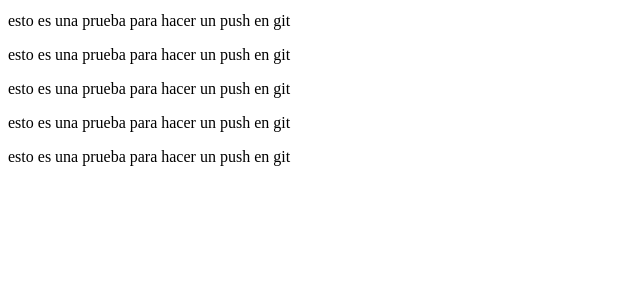
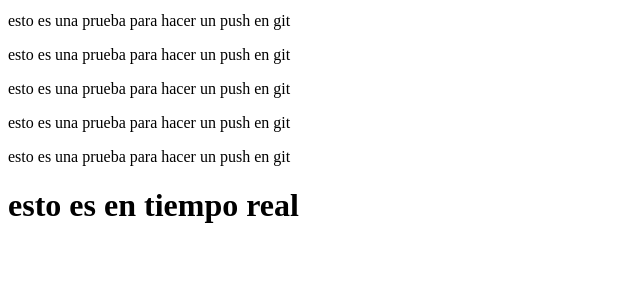
Before and after one commit to blezerz/TicketeraRP, a Django app: page /indexApp/ in a window 1280 px wide. Shown: the part 338-638 px from the top of the page, without its empty margins (0-640 px from the left). Run offline with Django 5.2, Linux system fonts and the light colour scheme.

Commit message:
prueba sin pull

```diff
--- a/templates/index.html
+++ b/templates/index.html
@@ -22,5 +22,8 @@
     <p>esto es una prueba para hacer un push en git</p>
     <p>esto es una prueba para hacer un push en git</p>
     <p>esto es una prueba para hacer un push en git</p>
+    <div>
+        <h1>esto es en tiempo real</h1>
+    </div>
 </body>
 </html>
```
